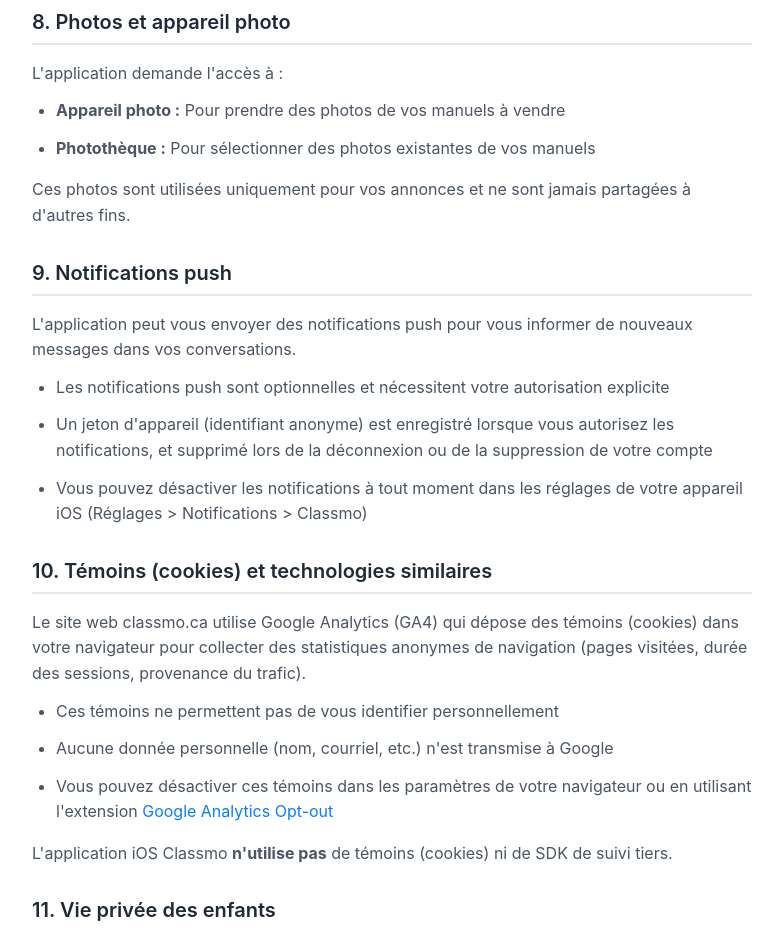
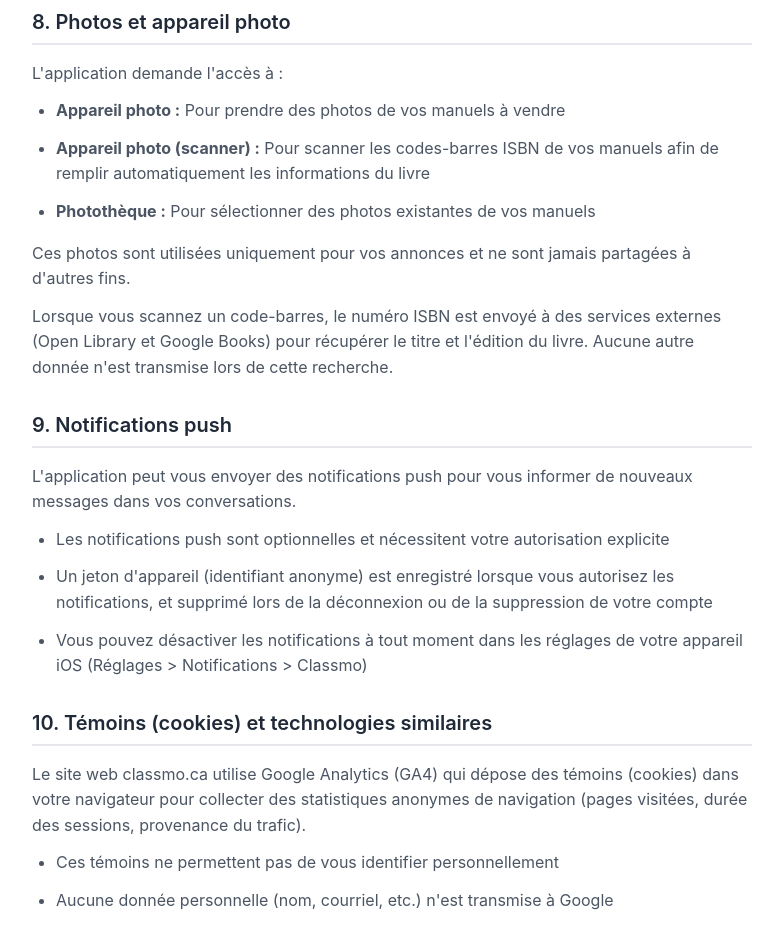
Before and after one commit to Nicolas-Arsenault/classmo-website, a React (Vite) app: page /privacy in a window 1280 px wide. Shown: the part 3020-3949 px from the top of the page, without its empty margins (248-1031 px from the left). Built offline with nearby package versions, Linux system fonts and the light colour scheme.

Commit message:
updated policy

```diff
--- a/src/pages/PrivacyPolicy.jsx
+++ b/src/pages/PrivacyPolicy.jsx
@@ -127,9 +127,15 @@ export default function PrivacyPolicy() {
         <p>L'application demande l'accès à :</p>
         <ul>
           <li><strong>Appareil photo :</strong> Pour prendre des photos de vos manuels à vendre</li>
+          <li><strong>Appareil photo (scanner) :</strong> Pour scanner les codes-barres ISBN de vos manuels afin de remplir automatiquement les informations du livre</li>
           <li><strong>Photothèque :</strong> Pour sélectionner des photos existantes de vos manuels</li>
         </ul>
         <p>Ces photos sont utilisées uniquement pour vos annonces et ne sont jamais partagées à d'autres fins.</p>
+        <p>
+          Lorsque vous scannez un code-barres, le numéro ISBN est envoyé à des services externes
+          (Open Library et Google Books) pour récupérer le titre et l'édition du livre.
+          Aucune autre donnée n'est transmise lors de cette recherche.
+        </p>
 
         <h2>9. Notifications push</h2>
         <p>
```
